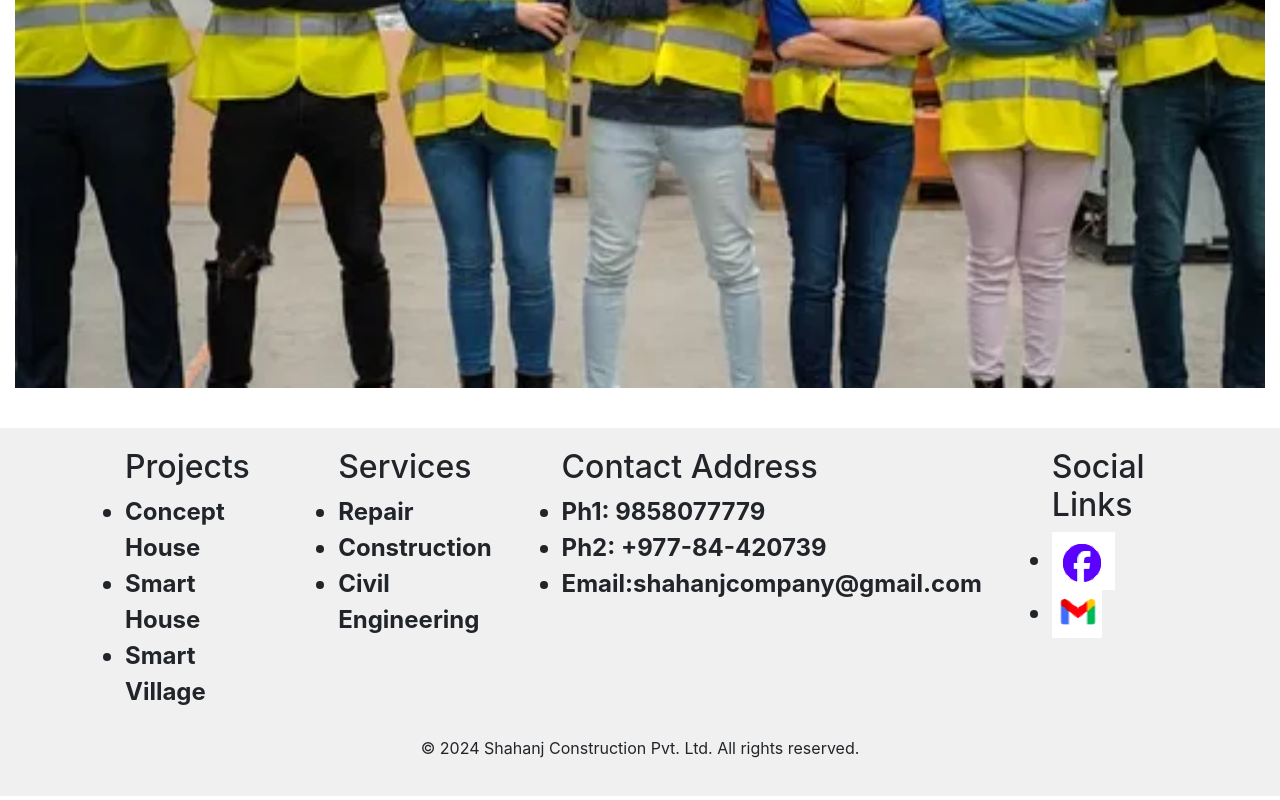
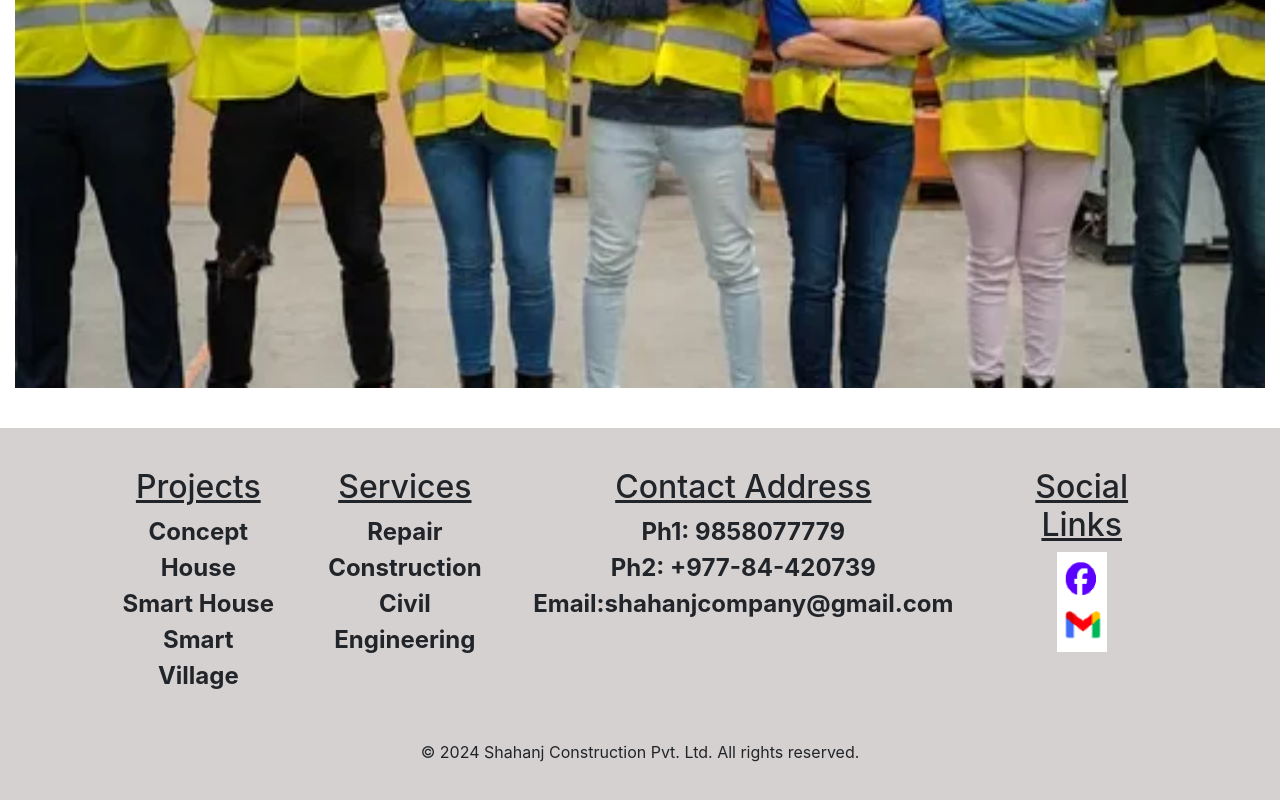
Before and after one commit to nirajandhaurali/sahanj-construction, a plain HTML site: page index.html in a window 1280 px wide. Shown: the part 1824-2624 px from the top of the page. Drawn offline with nearby package versions, Linux system fonts and the light colour scheme.

Commit message:
styles.css

```diff
--- a/styles.css
+++ b/styles.css
@@ -1,10 +1,60 @@
-
+body {
+    font-family: cursive;
+    line-height: 2;
+    font-family: Arial, sans-serif;
+    margin: 0;
+    padding: 0;
+}
 
 header {
     background-color: #f5f1f1;
     color: #1a1717;
     padding: 20px;
 }
+
+
+.section-container {
+    padding: 20px;
+}
+
+.section-header {
+    margin-bottom: 20px;
+}
+
+.section-header div {
+    margin: 10px;
+    text-align: center;
+}
+
+.section-header ul {
+    list-style-type: none;
+    padding: 0;
+}
+
+.section-header h2 {
+    text-decoration: underline;
+}
+
+.social-links ul {
+    display: flex;
+    justify-content: center;
+    list-style-type: none;
+    padding: 0;
+}
+
+.social-links li {
+    margin: 0 10px;
+}
+
+.social-links img {
+    width: 50px;
+    height: 50px;
+}
+
+
+
+
+
 
 nav ul {
     list-style-type: none;
@@ -39,11 +89,10 @@ nav ul li a:hover {
     color: rgb(15, 15, 15); /* Change to your desired hover color */
 }
 .section-container {
-    margin-top: 20px;
-    padding: 20px;
-    background-color: #f0f0f0;
+
+            size: 100%;
+            background-color: #d6d1d1;
         }
-
 .section-header {
             font-size: 24px;
             font-weight: bold;
```
Lines whose indentation alone changed are shown as unchanged.
